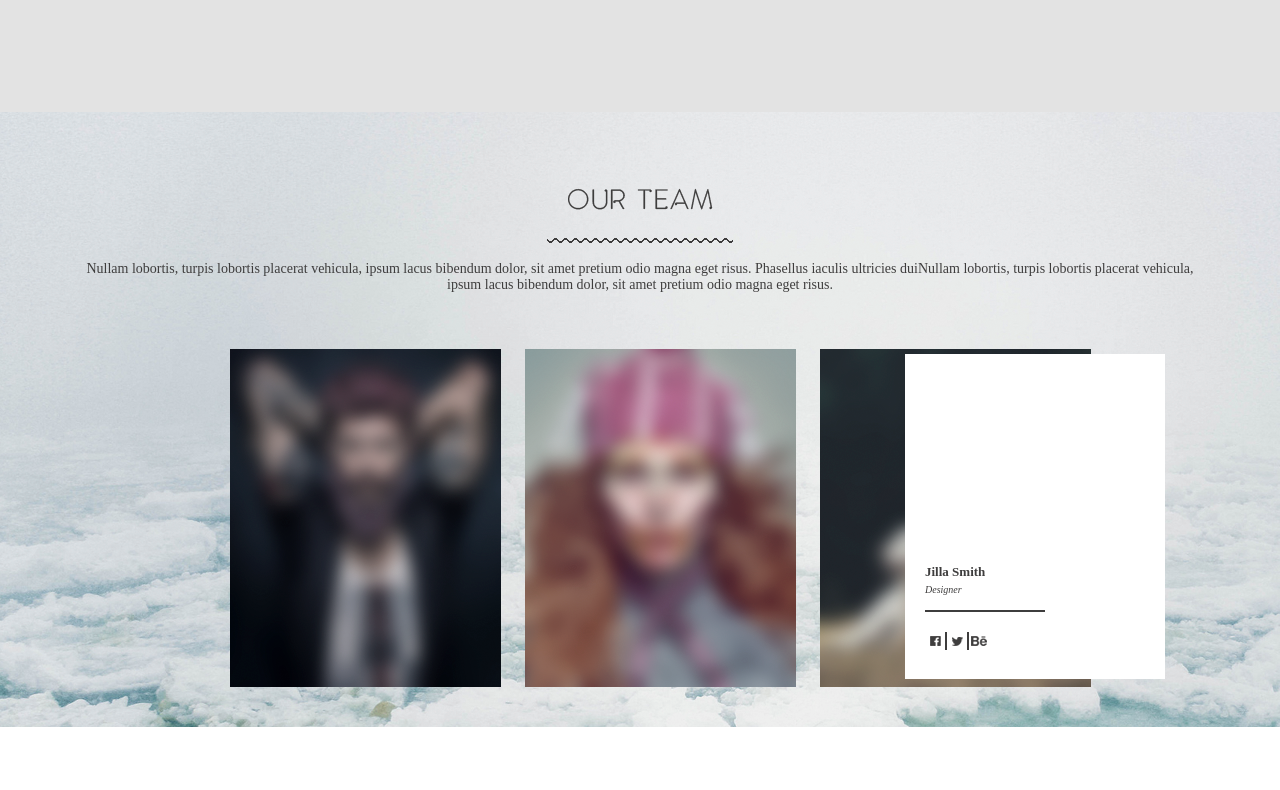
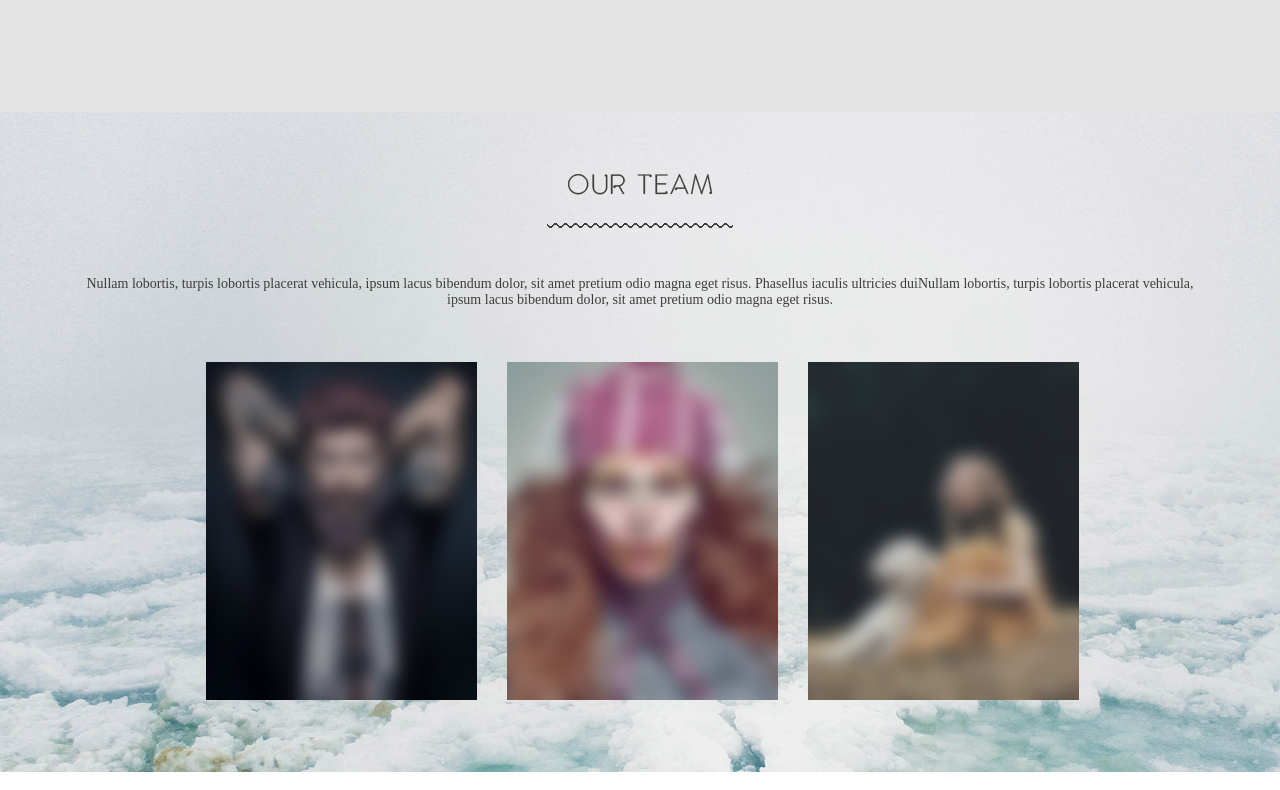
Before and after one commit to heyantonvolkov/Antarktida, a plain HTML site: page index.html in a window 1280 px wide. Shown: the part 3930-4720 px from the top of the page. Drawn offline with Linux system fonts and the light colour scheme.

Commit message:
блок our team готов

```diff
--- a/index.html
+++ b/index.html
@@ -146,9 +146,11 @@
 			<br>
 			<img class="block_underline" src="img/underline_black.png">
 			<p class="block_paragraph">In pulvinar, mi at rhoncus condimentum, turpis nisl scelerisque turpis, ut gravida eros tortor non arcu. In eget arcu ante. Curabitur lacinia ultricies ante, eget mattis orci vestibulum sit amet.</p>
+
 			<div class="circle">
 				<p>2015</p>
 			</div>
+
 			<div class="vertline"></div>
 			<ul class="dots">
 				<li><div class="blackdot"></div></li>
@@ -220,29 +222,48 @@
 <!-- _________________team________________________ -->
 
 	<div class="team" id="team">
-		<img class="block_title"" src="img/teamtxt.png">
-		<br>
-		<img class="block_underline" src="img/underline_black.png">
-		<p class="block_paragraph">Nullam lobortis, turpis lobortis placerat vehicula, ipsum lacus bibendum dolor, sit amet pretium odio magna eget risus. Phasellus iaculis ultricies duiNullam lobortis, turpis lobortis placerat vehicula, ipsum lacus bibendum dolor, sit amet pretium odio magna eget risus.</p>
-		<ul>
-			<li><img src="img/team1.png"></li>
-			<li><img src="img/team2.png"></li>
-			<li>
-				<img src="img/team3.png">
-				<div class="teamdiv">
-					<h6>Jilla Smith</h6>
-					<p>Designer</p>
-					<div class="teamline"></div>
-					<table>
-						<tr>
-							<td><img src="img/fb.png"></td>
-							<td><img src="img/tw.png"></td>
-							<td><img src="img/be.png"></td>
-						</tr>
-					</table>
-				</div>
-			</li>
-		</ul>
+		<div class="container">
+
+			<img class="block_title"" src="img/teamtxt.png">
+			<br>
+			<img class="block_underline" src="img/underline_black.png">
+			<p class="block_paragraph">Nullam lobortis, turpis lobortis placerat vehicula, ipsum lacus bibendum dolor, sit amet pretium odio magna eget risus. Phasellus iaculis ultricies duiNullam lobortis, turpis lobortis placerat vehicula, ipsum lacus bibendum dolor, sit amet pretium odio magna eget risus.</p>
+
+			<img class="team_pic team_pic_first" src="img/team1.png">
+			<img class="team_pic team_pic_second" src="img/team2.png">
+			<img class="team_pic team_pic_third" src="img/team3.png">
+
+			<div class="team_block team_block_first">
+				<h6 class="team_block_worker">Jessi Smith</h6>
+				<p class="team_block_profession">Designer</p>
+				<hr class="team_block_line">
+
+				<div class="team_social_icon"><a href="https://www.facebook.com"><img src="img/fb.png"></a></div>
+				<div class="team_social_icon"><a href="https://www.twitter.com"><img src="img/tw.png"></a></div>
+				<div class="team_social_icon"><a href="https://www.behance.com"><img src="img/be.png"></a></div>
+			</div>
+
+			<div class="team_block team_block_second">
+				<h6 class="team_block_worker">Gordon Freeman</h6>
+				<p class="team_block_profession">Web Developer</p>
+				<hr class="team_block_line">
+
+				<div class="team_social_icon"><a href="https://www.facebook.com"><img src="img/fb.png"></a></div>
+				<div class="team_social_icon"><a href="https://www.twitter.com"><img src="img/tw.png"></a></div>
+				<div class="team_social_icon"><a href="https://www.behance.com"><img src="img/be.png"></a></div>
+			</div>
+
+			<div class="team_block team_block_third">
+				<h6 class="team_block_worker">Karma Police</h6>
+				<p class="team_block_profession">Bitch</p>
+				<hr class="team_block_line">
+
+				<div class="team_social_icon"><a href="https://www.facebook.com"><img src="img/fb.png"></a></div>
+				<div class="team_social_icon"><a href="https://www.twitter.com"><img src="img/tw.png"></a></div>
+				<div class="team_social_icon"><a href="https://www.behance.com"><img src="img/be.png"></a></div>
+			</div>
+
+		</div>
 	</div>
 
 	<!-- _________________portfolio________________________ -->
--- a/style.css
+++ b/style.css
@@ -153,9 +153,9 @@ header {
 	color: #cecece;
 	border-color: #3e3d3d;
 }
-
-/* ------------ about icons ---------------- */
-
+/* --------------------------------------------------------------------------------------------- */
+/* ----------------------------------------- about icons --------------------------------------- */
+/* --------------------------------------------------------------------------------------------- */
 
 .about_icon_block {
 	float: left;
@@ -186,8 +186,9 @@ header {
 .about_block_first {
 	margin-left: 60px;
 }
-
-/* ------------ services ---------------- */
+/* --------------------------------------------------------------------------------------------- */
+/* ----------------------------------------- services ------------------------------------------ */
+/* --------------------------------------------------------------------------------------------- */
 
 .services {
 	background-image: url("img/service_back.png");
@@ -219,8 +220,9 @@ header {
 .service_block_h {
 	margin-left: 0px;
 }
-
-/* ------------ history ---------------- */
+/* --------------------------------------------------------------------------------------------- */
+/* ----------------------------------------- history ------------------------------------------- */
+/* --------------------------------------------------------------------------------------------- */
 
 .history {
 	background-color: #e3e3e3;
@@ -380,87 +382,96 @@ h6 {
 #hisright .histxt {
 	margin-left: -9px;
 }
-
-/* ------------- our team ----------------- */
+/* --------------------------------------------------------------------------------------------- */
+/* ----------------------------------------- our team ------------------------------------------ */
+/* --------------------------------------------------------------------------------------------- */
 
 .team {
 	background-image: url("img/teamback.png"); ;
-	padding-bottom: 95px;
-	padding-top: 75px;
-	text-align: center;
+	padding-bottom: 445px;
 	color: #3e3d3d;
 }
 
-.team li {
-	list-style-type: none;
-	display: inline;
+.team_pic {
+	margin-left: 30px;
+	float: left;
 }
 
-.team p {
-	padding: 0px 80px 40px;
+.team_pic_first {
+	margin-left: 166px;
 }
 
-.team li:nth-child(2) {
-	margin-left: 20px;
-	margin-right: 20px;
+.team_block {
+	background-color: white;
+	width: 210px;
+	padding: 200px 20px 40px;
+	text-align: left;
+	position: absolute;
+	margin-top: 9px;
+	margin-left: 176px;
+	display: none;
 }
 
-.teamdiv {
-	background-color: white;
-	opacity: unset;
-	width: 260px;
-	height: 325px;
-	position: absolute;
-	margin-top: -337px;
-	margin-left: 865px;
-	text-align: left;
+.team_block_profession {
+	font-size: 12px;
+	font-style: italic;
+	margin: 0px;
 }
 
-.teamdiv h6 {
-	margin-left: 20px;
-	margin-top: 210px;
+.team_block_worker {
+	padding: 0px;
+	margin: 0px 0px 5px;
 }
 
-.teamdiv p {
-	margin-left: -60px;
-	margin-top: -11px;
-	font-size: 10px;
-	font-style: italic;
-	padding-bottom: 5px;
+.team_block_line {
+	width: 120px;
+	text-align: left;
+	margin-left: 0px;
+	margin-bottom: 20px;
 }
 
-.teamline{
-	height: 2px;
-	background-color: #3e3d3d;
-	width: 120px;
-	margin-left: 20px;
+.team_social_icon {
+	float: left;
+	border-right: 1px solid #3e3d3d;
+	padding: 0px 4px 0px;
+	vertical-align: top;
+	height: 15px;
 }
 
-.team table {
-	margin-left: 20px;
-	margin-top: 20px;
-	border-collapse: collapse;
-	text-align: center;
+.team_social_icon:last-child {
+	border-right: 0px;
 }
 
-.team td {
-	width: 20px;
-	height: 10px;
-	padding: 0px;
+.team_block_second {
+	margin-left: 477px;
 }
 
-.team td:nth-child(2) {
-	border-left: 2px solid #3e3d3d;
-	border-right: 2px solid #3e3d3d;
+.team_block_third {
+	margin-left: 778px;
 }
 
-/* ------------------- portfolio --------------------*/
+.team_block_first {
+	display: none;
+}
+
+.team_pic_first:hover .team_block_first {
+	display: block;
+}
+
+.team_pic_second:hover .team_block_second {
+	display: block;
+}
+
+.team_pic_third:hover .team_block_third {
+	display: block;
+}
+/* --------------------------------------------------------------------------------------------- */
+/* ----------------------------------------- portfolio ----------------------------------------- */
+/* --------------------------------------------------------------------------------------------- */
 
 .portfolio {
 	background-color: white;
 	padding-bottom: 200px;
-	padding-top: 75px;
-	text-align: center;
 	color: #3e3d3d;
 	margin-top: -75px;
 }
@@ -513,9 +524,9 @@ h6 {
 	position: absolute;
 	margin-top: -210px;
 }
-
-/* ------------------- prices --------------------*/
-
+/* --------------------------------------------------------------------------------------------- */
+/* ----------------------------------------- prices -------------------------------------------- */
+/* --------------------------------------------------------------------------------------------- */
 .prices {
 	background-color: #e3e3e3;
 	padding-bottom: 75px;
@@ -603,9 +614,9 @@ sup {
 .prices #topp {
 	font-style: normal;
 }
-
-/* ---------------------- purchase ---------------------- */
-
+/* --------------------------------------------------------------------------------------------- */
+/* ----------------------------------------- purchase ------------------------------------------ */
+/* --------------------------------------------------------------------------------------------- */
 .purchase {
 	background-color: #2d2d2f;
 	padding-bottom: 35px;
```
